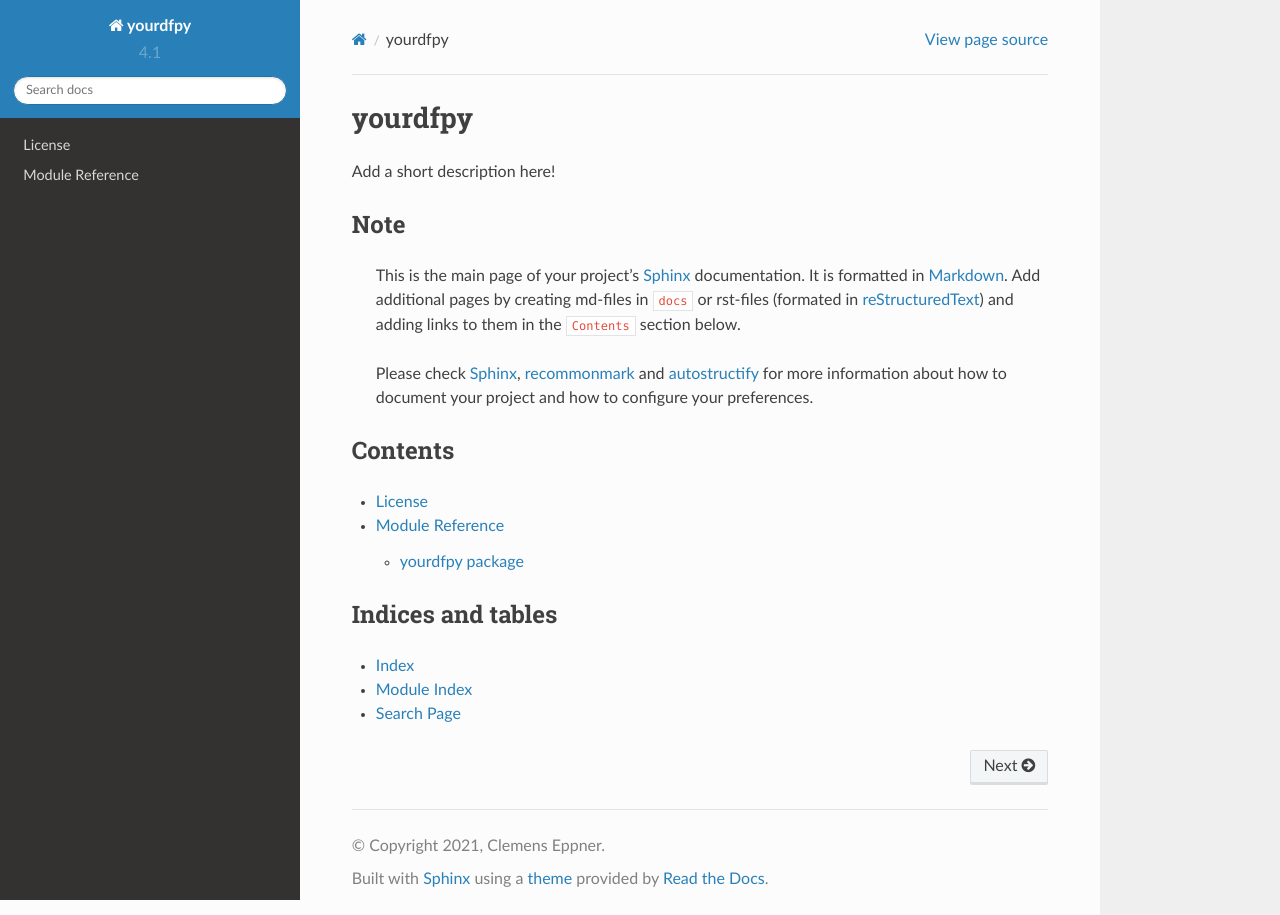
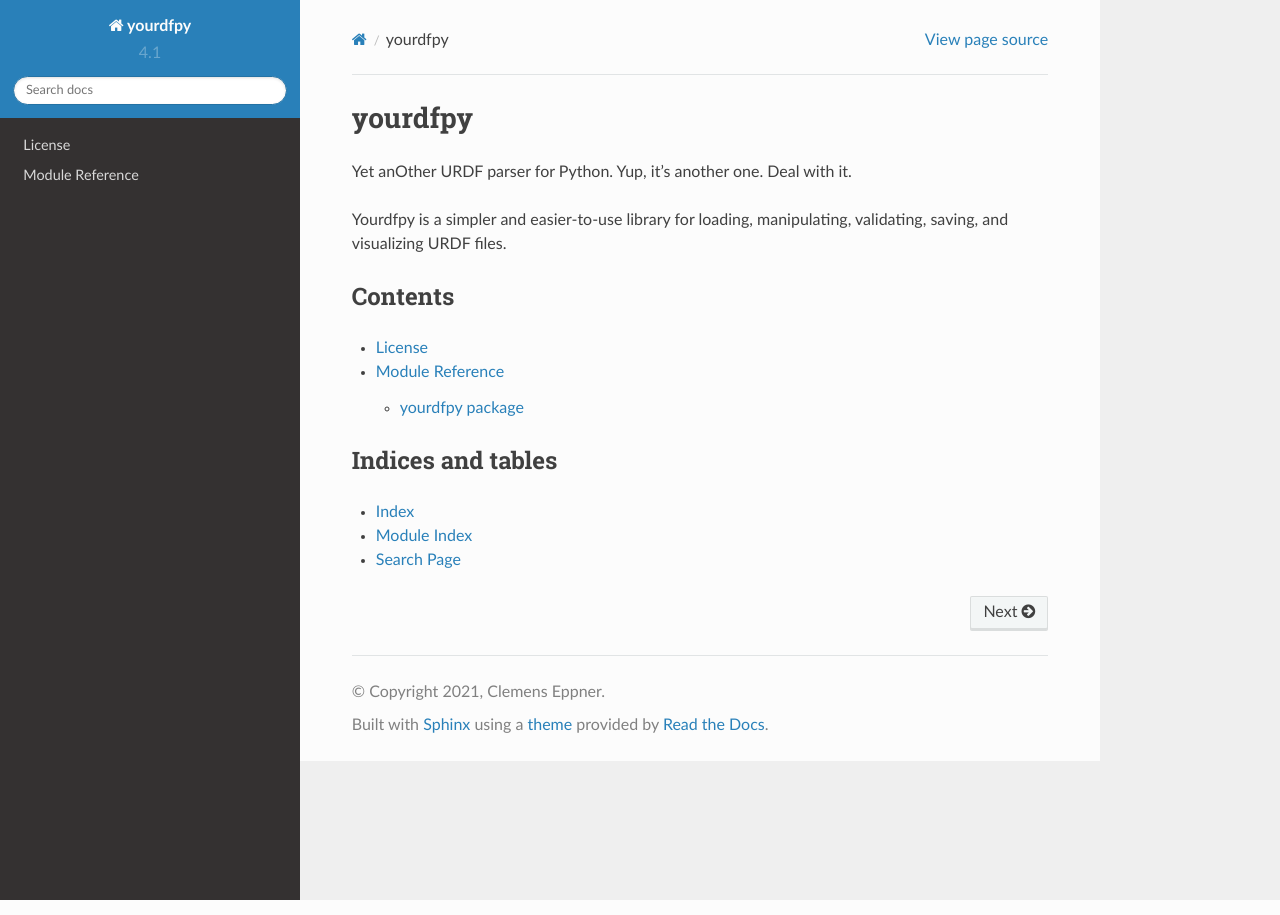
Before and after one commit to clemense/yourdfpy, a Sphinx documentation site: the page built from docs/index.md, in a window 1280 px wide. Built offline with Sphinx 7.4.7 and the Read the Docs theme 2.0.0, drawn with Linux system fonts in a browser that asks for light colours.

Commit message:
Update docs

```diff
--- a/docs/index.md
+++ b/docs/index.md
@@ -1,18 +1,8 @@
 # yourdfpy
 
-Add a short description here!
+Yet anOther URDF parser for Python. Yup, it's another one. Deal with it.
 
-
-## Note
-
-> This is the main page of your project's [Sphinx] documentation. It is
-> formatted in [Markdown]. Add additional pages by creating md-files in
-> `docs` or rst-files (formated in [reStructuredText]) and adding links to
-> them in the `Contents` section below.
->
-> Please check [Sphinx], [recommonmark] and [autostructify] for more information
-> about how to document your project and how to configure your preferences.
-
+Yourdfpy is a simpler and easier-to-use library for loading, manipulating, validating, saving, and visualizing URDF files.
 
 ## Contents
 
```
